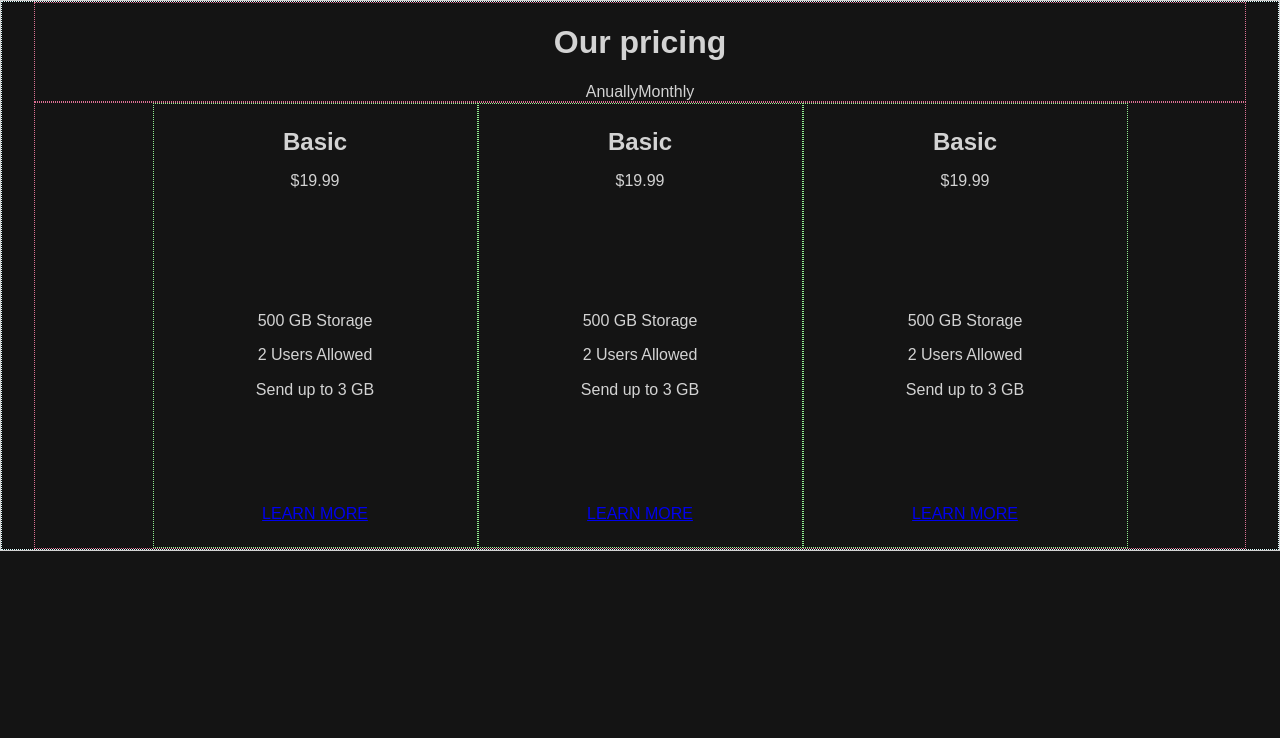
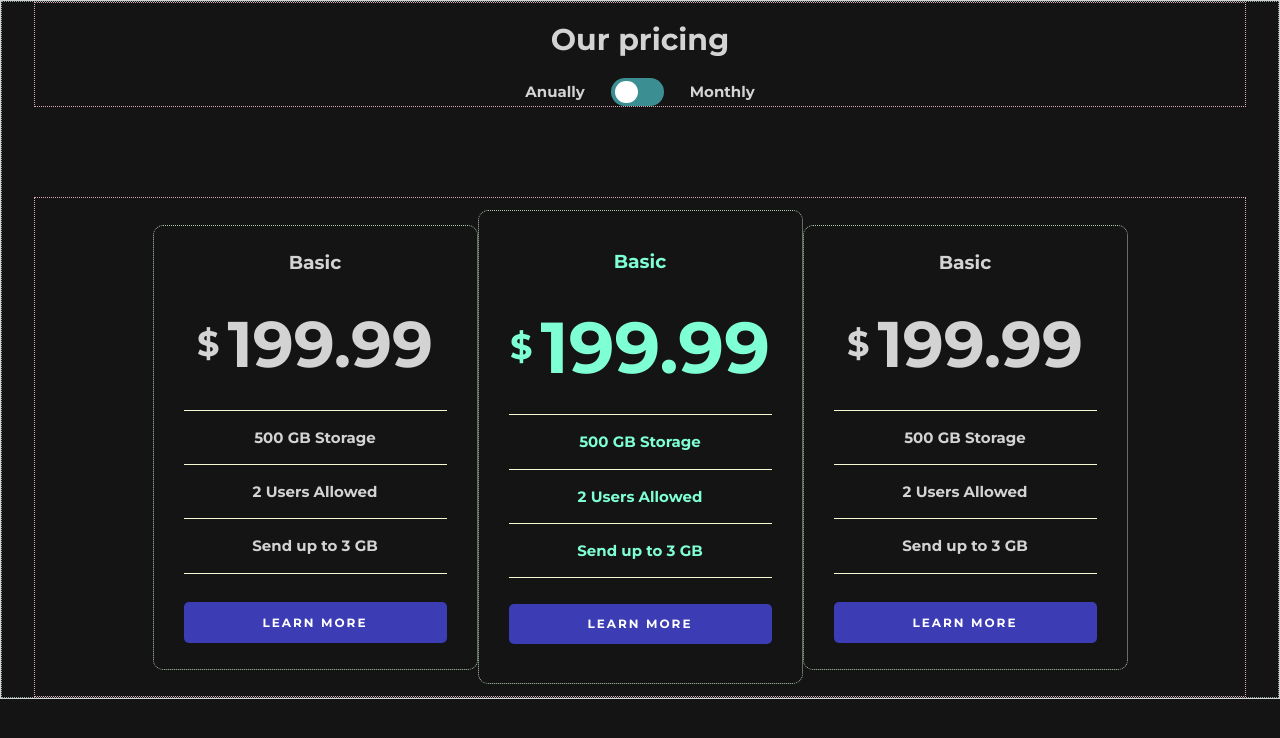
Before and after one commit to lordraum/toggle-component-master, a React (Vite) app: page / in a window 1280 px wide. Shown: the top 738 px of the page. Built offline with nearby package versions, Linux system fonts and the light colour scheme.

Commit message:
Terminados estilos, excepto color

```diff
--- a/src/components/Button.jsx
+++ b/src/components/Button.jsx
@@ -1,7 +1,11 @@
 import React from "react";
 
 const Button = () => {
-  return <a href="#">LEARN MORE</a>;
+  return (
+    <a className="button" href="#">
+      LEARN MORE
+    </a>
+  );
 };
 
 export default Button;
--- a/src/components/CardHead.jsx
+++ b/src/components/CardHead.jsx
@@ -3,8 +3,11 @@ import React from "react";
 const CardHead = ({ title, price }) => {
   return (
     <div className="card__head">
-      <h2 className="card__head-title">{title}</h2>
-      <p className="card__">{price}</p>
+      <h2 className="card__title">{title}</h2>
+      <p className="card__price">
+        <span>$</span>
+        {price}
+      </p>
     </div>
   );
 };
--- a/src/components/Cards.jsx
+++ b/src/components/Cards.jsx
@@ -6,21 +6,21 @@ import CardBenefit from "./CardBenefit";
 const Cards = () => {
   return (
     <section className="cards">
-      <Card title="Basic" price="$19.99">
+      <Card title="Basic" price="199.99">
         <CardBody>
           <CardBenefit benefit="500 GB Storage" />
           <CardBenefit benefit="2 Users Allowed" />
           <CardBenefit benefit="Send up to 3 GB" />
         </CardBody>
       </Card>
-      <Card title="Basic" price="$19.99">
+      <Card title="Basic" price="199.99">
         <CardBody>
           <CardBenefit benefit="500 GB Storage" />
           <CardBenefit benefit="2 Users Allowed" />
           <CardBenefit benefit="Send up to 3 GB" />
         </CardBody>
       </Card>
-      <Card title="Basic" price="$19.99">
+      <Card title="Basic" price="199.99">
         <CardBody>
           <CardBenefit benefit="500 GB Storage" />
           <CardBenefit benefit="2 Users Allowed" />
--- a/src/components/Toggle.jsx
+++ b/src/components/Toggle.jsx
@@ -1,10 +1,12 @@
 import React from "react";
 import ToggleSpan from "./ToggleSpan";
+import ToggleButton from "./ToggleButton";
 
 const Toggle = () => {
   return (
     <div className="pricing__toggle">
       <ToggleSpan name="Anually" />
+      <ToggleButton />
       <ToggleSpan name="Monthly" />
     </div>
   );
--- a/src/index.css
+++ b/src/index.css
@@ -6,12 +6,21 @@ body {
   display: flex;
   flex-direction: column;
   background-color: rgb(20, 20, 20);
+  font-family: "Montserrat", sans-serif;
+  font-weight: 700;
+  font-size: 15px;
   color: lightgray;
-  font-family: sans-serif;
+}
+
+a {
+  color: white;
+  font-size: 0.8em;
+  text-decoration: none;
 }
 
 h2 {
   margin: 0;
+  font-size: 1.25em;
 }
 
 .main {
@@ -23,19 +32,45 @@ h2 {
 .pricing {
   display: grid;
   grid-template-columns: 2.5% auto 2.5%;
-  border: 1px dotted lightcyan;
+  row-gap: 6em;
+  border: 1px dotted rgba(224, 255, 255, 0.637);
+}
+
+.pricing__toggle {
+  display: flex;
+  justify-content: center;
+  align-items: center;
+  gap: 1.75em;
+}
+
+.toggle__button {
+  display: flex;
+  align-items: center;
+  background-color: rgba(88, 233, 238, 0.582);
+  width: 3.5em;
+  height: 1.9em;
+  padding: 0 4px;
+  border-radius: 1em;
+}
+
+.toggle__circle {
+  width: 1.5em;
+  aspect-ratio: 1 / 1;
+  border-radius: 50%;
+  background-color: white;
 }
 
 .cards,
 .pricing__head {
-  border: 1px dotted palevioletred; /* delete */
+  border: 1px dotted rgb(221, 171, 188); /* delete */
   grid-column: 2 / 3;
 }
 
 .cards {
   display: flex;
-  flex-wrap: wrap;
-  justify-content: center;
+  flex-direction: column;
+  row-gap: 2em;
+  place-items: center;
 }
 
 .card {
@@ -44,10 +79,69 @@ h2 {
   justify-content: space-between;
   width: 325px;
   aspect-ratio: 1 / 1.37;
-  padding: 1.5em 0;
-
-  border: 1px dotted lightgreen; /* delte */
+  padding: 1.75em 2em;
+  border-radius: 10px;
+  border: 1px dotted rgb(174, 204, 174); /* delte */
 }
 
-@media (min-width: 600px) {
+.card__title {
+  margin-bottom: 1.8em;
 }
+
+.card__price {
+  display: flex;
+  justify-content: center;
+  align-items: center;
+  gap: 0.5rem;
+  font-size: 4.3em;
+  margin: 0;
+}
+
+.card:nth-child(2) .card__price {
+  font-size: 4.8em;
+}
+
+.card__benefit,
+.card__price {
+  margin: 0;
+}
+
+.card__price span {
+  font-size: 2.2rem;
+}
+
+.card__benefit-box {
+  border-bottom: 1px solid lightgoldenrodyellow;
+  padding: 1.2em 0;
+}
+
+.card__benefit-box:first-child {
+  border-top: 1px solid lightgoldenrodyellow;
+}
+
+.button {
+  background-color: rgba(68, 68, 211, 0.849);
+  padding: 1.1em 0;
+  border-radius: 5px;
+  letter-spacing: 2px;
+  transition: 0.35s;
+}
+
+.button:hover {
+  background-color: transparent;
+  border: 1px solid rgba(255, 255, 255, 0.74);
+}
+
+@media (min-width: 1000px) {
+  .cards {
+    flex-direction: row;
+    justify-content: center;
+    height: 500px;
+  }
+
+  .card:nth-child(2) {
+    justify-content: space-around;
+    aspect-ratio: 1 / 1.457;
+    color: aquamarine;
+  }
+}
```
